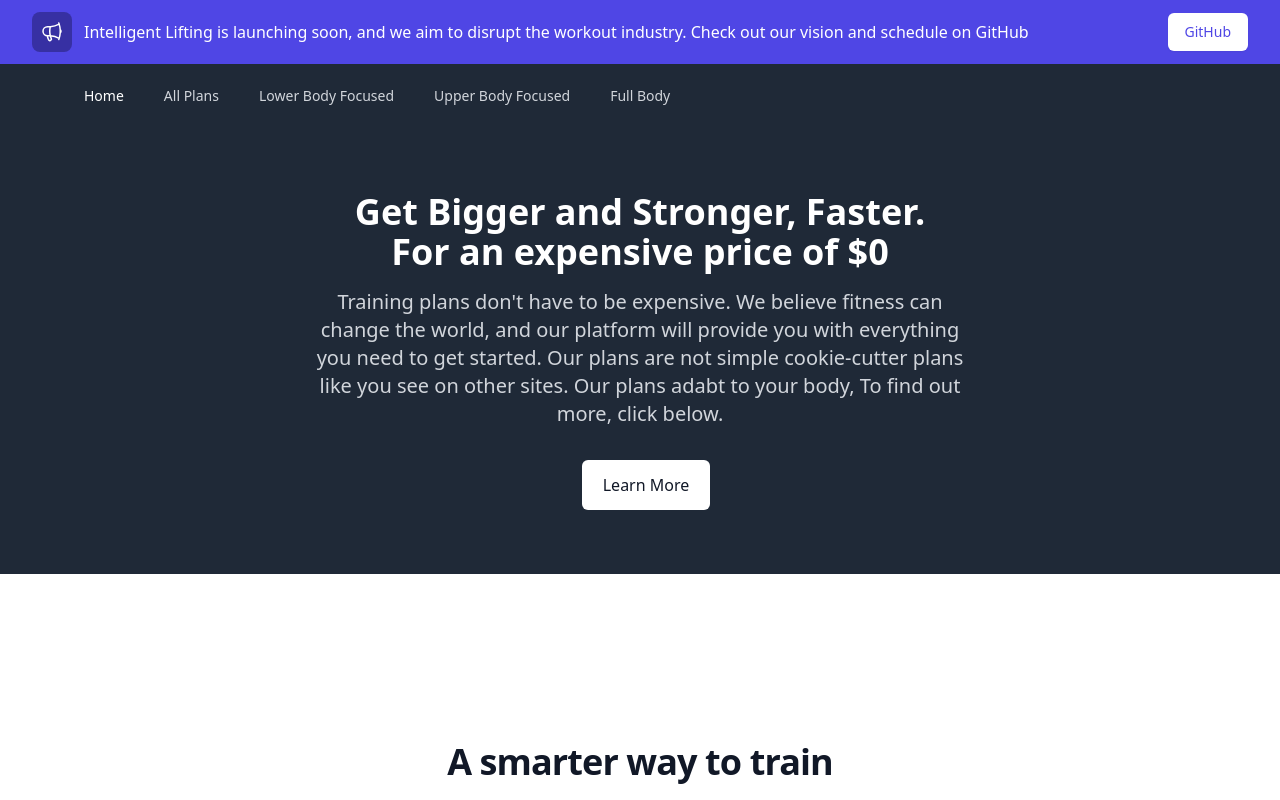
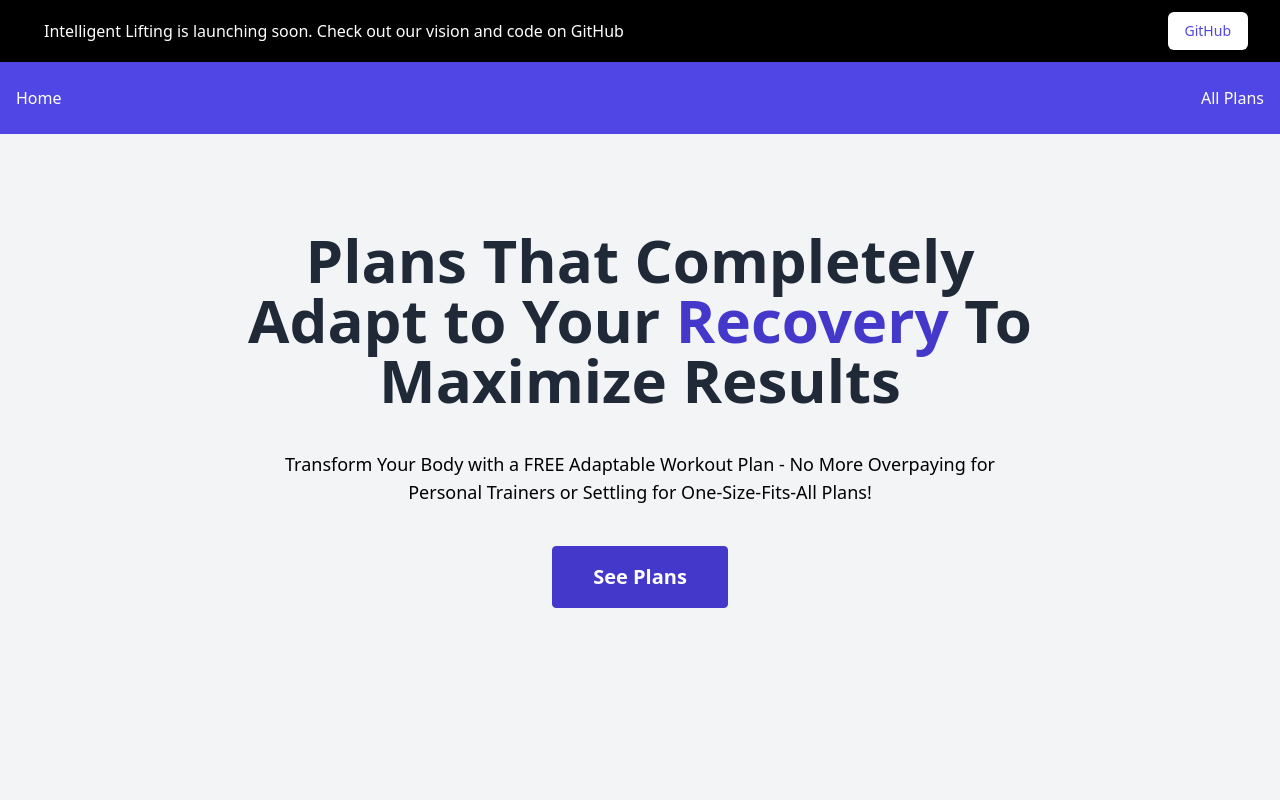
Before and after one commit to jburanpuri/IntelligentLifting, a Next.js app: page / in a window 1280 px wide. Shown: the top 800 px of the page. Built offline with nearby package versions, Linux system fonts and the light colour scheme.

Commit message:
Updated hero component, simplified nav

```diff
--- a/components/BannerComponent/banner.js
+++ b/components/BannerComponent/banner.js
@@ -2,16 +2,13 @@ import { MegaphoneIcon, XMarkIcon } from '@heroicons/react/24/outline'
 
 export default function Banner() {
   return (
-    <div className="bg-indigo-600">
+    <div className="bg-black">
       <div className="mx-auto max-w-7xl py-3 px-3 sm:px-6 lg:px-8">
         <div className="flex flex-wrap items-center justify-between">
           <div className="flex w-0 flex-1 items-center">
-            <span className="flex rounded-lg bg-indigo-800 p-2">
-              <MegaphoneIcon className="h-6 w-6 text-white" aria-hidden="true" />
-            </span>
             <p className="ml-3 truncate font-medium text-white">
               <span className="md:hidden">Excited to launch Intelligent Lifting</span>
-              <span className="hidden md:inline">Intelligent Lifting is launching soon, and we aim to disrupt the workout industry. Check out our vision and schedule on GitHub</span>
+              <span className="hidden md:inline">Intelligent Lifting is launching soon. Check out our vision and code on GitHub</span>
             </p>
           </div>
           <div className="order-3 mt-2 w-full flex-shrink-0 sm:order-2 sm:mt-0 sm:w-auto">
--- a/components/HeroComponent/hero.js
+++ b/components/HeroComponent/hero.js
@@ -3,28 +3,26 @@ import Link from 'next/link'
 
 export default function Hero() {
     return (
-        <div className="bg-gray-800">
-            <div className="max-w-7xl mx-auto py-16 px-4 sm:px-6 lg:px-8">
-                <div className="text-center">
-                    <h2 className="text-3xl font-extrabold text-white sm:text-4xl">
-                        <span className="block">Get Bigger and Stronger, Faster.</span>
-                        <span className="block">For an expensive price of $0</span>
-                    </h2>
-                    <p className="mt-4 max-w-2xl text-xl text-gray-300 mx-auto">
-                        Training plans don't have to be expensive.
-                        We believe fitness can change the world, and our platform will provide you with everything you need to get started.
-                        Our plans are not simple cookie-cutter plans like you see on other sites. Our plans adabt to your body, To find out more, click below.
-                    </p>
-                    <div className="mt-8 flex justify-center">
-
-                        <div className="ml-3 inline-flex">
-                            <div className="inline-flex items-center justify-center px-5 py-3 border border-transparent text-base font-medium rounded-md text-gray-900 bg-white hover:bg-gray-50">
-                                <Link href="/about">Learn More</Link>
-                            </div>
-                        </div>
+        <div className="bg-gray-100 pb-12 overflow-y-hidden" style={{ minHeight: 700 }}>
+        <dh-component>
+            <div className="bg-gray-100">
+                <div className="container mx-auto flex flex-col items-center py-12 sm:py-24">
+                    <div className="w-11/12 sm:w-2/3 lg:flex justify-center items-center flex-col  mb-5 sm:mb-10">
+                        <h1 className="text-2xl sm:text-3xl md:text-4xl lg:text-5xl xl:text-6xl text-center text-gray-800 font-black leading-7 md:leading-10">
+                            Plans That Completely Adapt to Your
+                            <span className="text-indigo-700"> Recovery </span>
+                            To Maximize Results
+                        </h1>
+                        <p className="mt-5 sm:mt-10 lg:w-10/12 text-black-100 font-normal text-center text-sm sm:text-lg">Transform Your Body with a FREE Adaptable Workout Plan - No More Overpaying for Personal Trainers or Settling for One-Size-Fits-All Plans!</p>
+                    </div>
+                    <div className="flex justify-center items-center">
+                        <button className="focus:outline-none focus:ring-2 focus:ring-offset-2 focus:ring-indigo-700 bg-indigo-700 transition duration-150 ease-in-out hover:bg-indigo-600 lg:text-xl lg:font-bold  rounded text-white px-4 sm:px-10 border border-indigo-700 py-2 sm:py-4 text-sm">See Plans</button>
                     </div>
                 </div>
             </div>
-        </div>
+        </dh-component>
+        {/* Code block ends */}
+    </div>
+
     );
 }
--- a/components/NavbarComponent/navbar.js
+++ b/components/NavbarComponent/navbar.js
@@ -1,7 +1,5 @@
-import React, { useState } from "react";
-import { Disclosure, Menu, Transition } from '@headlessui/react'
-import { Bars3Icon, BellIcon, XMarkIcon } from '@heroicons/react/24/outline'
-import Link from 'next/link'
+import React, { useState } from 'react';
+import { useWindowSize } from 'react-use';
 
 function classNames(...classes) {
   return classes.filter(Boolean).join(' ')
@@ -9,148 +7,26 @@ function classNames(...classes) {
 
 export default function NavBar() {
   const [isOpen, setIsOpen] = useState(false);
+  const { width } = useWindowSize();
+  const isMobile = width < 768;
+  const isTablet = width >= 768 && width < 1200;
+
   return (
-    <div>
-      <nav className="bg-gray-800">
-        <div className="max-w-7xl mx-auto px-4 sm:px-6 lg:px-8">
-          <div className="flex items-center justify-between h-16">
-            <div className="flex items-center">
-              <div className="flex-shrink-0">
-              </div>
-              <div className="hidden md:block">
-                <div className="ml-10 flex items-baseline space-x-4">
-                  <div className=" hover:bg-gray-700 text-white px-3 py-2 rounded-md text-sm font-medium">
-                    <Link href="/home">Home</Link>
-                  </div>
-
-                  <a
-                    href="#"
-                    className="text-gray-300 hover:bg-gray-700 hover:text-white px-3 py-2 rounded-md text-sm font-medium"
-                  >
-                    All Plans
-                  </a>
-
-                  <a
-                    href="#"
-                    className="text-gray-300 hover:bg-gray-700 hover:text-white px-3 py-2 rounded-md text-sm font-medium"
-                  >
-                    Lower Body Focused
-                  </a>
-
-                  <a
-                    href="#"
-                    className="text-gray-300 hover:bg-gray-700 hover:text-white px-3 py-2 rounded-md text-sm font-medium"
-                  >
-                    Upper Body Focused
-                  </a>
-
-                  <a
-                    href="#"
-                    className="text-gray-300 hover:bg-gray-700 hover:text-white px-3 py-2 rounded-md text-sm font-medium"
-                  >
-                    Full Body
-                  </a>
-                </div>
-              </div>
-            </div>
-            <div className="-mr-2 flex md:hidden">
-              <button
-                onClick={() => setIsOpen(!isOpen)}
-                type="button"
-                className="bg-gray-900 inline-flex items-center justify-center p-2 rounded-md text-gray-400 hover:text-white hover:bg-gray-800 focus:outline-none focus:ring-2 focus:ring-offset-2 focus:ring-offset-gray-800 focus:ring-white"
-                aria-controls="mobile-menu"
-                aria-expanded="false"
-              >
-                <span className="sr-only">Open main menu</span>
-                {!isOpen ? (
-                  <svg
-                    className="block h-6 w-6"
-                    xmlns="http://www.w3.org/2000/svg"
-                    fill="none"
-                    viewBox="0 0 24 24"
-                    stroke="currentColor"
-                    aria-hidden="true"
-                  >
-                    <path
-                      strokeLinecap="round"
-                      strokeLinejoin="round"
-                      strokeWidth="2"
-                      d="M4 6h16M4 12h16M4 18h16"
-                    />
-                  </svg>
-                ) : (
-                  <svg
-                    className="block h-6 w-6"
-                    xmlns="http://www.w3.org/2000/svg"
-                    fill="none"
-                    viewBox="0 0 24 24"
-                    stroke="currentColor"
-                    aria-hidden="true"
-                  >
-                    <path
-                      strokeLinecap="round"
-                      strokeLinejoin="round"
-                      strokeWidth="2"
-                      d="M6 18L18 6M6 6l12 12"
-                    />
-                  </svg>
-                )}
-              </button>
-            </div>
-          </div>
-        </div>
-
-        <Transition
-          show={isOpen}
-          enter="transition ease-out duration-100 transform"
-          enterFrom="opacity-0 scale-95"
-          enterTo="opacity-100 scale-100"
-          leave="transition ease-in duration-75 transform"
-          leaveFrom="opacity-100 scale-100"
-          leaveTo="opacity-0 scale-95"
-        >
-          {(ref) => (
-            <div className="md:hidden" id="mobile-menu">
-              <div ref={ref} className="px-2 pt-2 pb-3 space-y-1 sm:px-3">
-                <a
-                  href="#"
-                  className="hover:bg-gray-700 text-white block px-3 py-2 rounded-md text-base font-medium"
-                >
-                  About
-                </a>
-
-                <a
-                  href="#"
-                  className="text-gray-300 hover:bg-gray-700 hover:text-white block px-3 py-2 rounded-md text-base font-medium"
-                >
-                  All Plans
-                </a>
-
-                <a
-                  href="#"
-                  className="text-gray-300 hover:bg-gray-700 hover:text-white block px-3 py-2 rounded-md text-base font-medium"
-                >
-                  Legs Focused
-                </a>
-
-                <a
-                  href="#"
-                  className="text-gray-300 hover:bg-gray-700 hover:text-white block px-3 py-2 rounded-md text-base font-medium"
-                >
-                  Upper Body Focused
-                </a>
-
-                <a
-                  href="#"
-                  className="text-gray-300 hover:bg-gray-700 hover:text-white block px-3 py-2 rounded-md text-base font-medium"
-                >
-                  Full Body
-                </a>
-              </div>
-            </div>
-          )}
-        </Transition>
-      </nav>
+    <nav className="bg-indigo-600 flex items-center justify-between px-4 py-6">
+    <div className="flex items-center">
+      <a href="#" className="text-white font-medium">Home</a>
     </div>
+    <div className="flex items-center">
+      <a href="#" className="text-white font-medium">All Plans</a>
+    </div>
+    {
+      (isMobile || isTablet) &&
+      <div className={`${isOpen ? 'block' : 'hidden'} bg-white absolute top-0 right-0 left-0 py-2`}>
+        <a href="#" className="block px-4 py-2 text-black">Link 1</a>
+        <a href="#" className="block px-4 py-2 text-black">Link 2</a>
+        <a href="#" className="block px-4 py-2 text-black">Link 3</a>
+      </div>
+    }
+  </nav>
   )
 }
--- a/package.json
+++ b/package.json
@@ -18,7 +18,9 @@
     "next": "13.1.1",
     "react": "18.2.0",
     "react-dom": "18.2.0",
-    "react-router-dom": "^6.6.2"
+    "react-router-dom": "^6.6.2",
+    "react-spring": "^9.6.1",
+    "react-use": "^17.4.0"
   },
   "description": "The goal of this project is to bring afforable workout plans to everyone. The goal is to use **AWS Amplify** to host the website, **DynamoDB** to store the workout plans, **AWS Lambda** and **API Gateway** to handle the backend, and **Stripe** to handle payments.",
   "main": "next.config.js",
```
Also changed, not shown: pages/about.js (deleted, +0 -63 lines), 1 other file (tests, documents, lock files or other folders).
